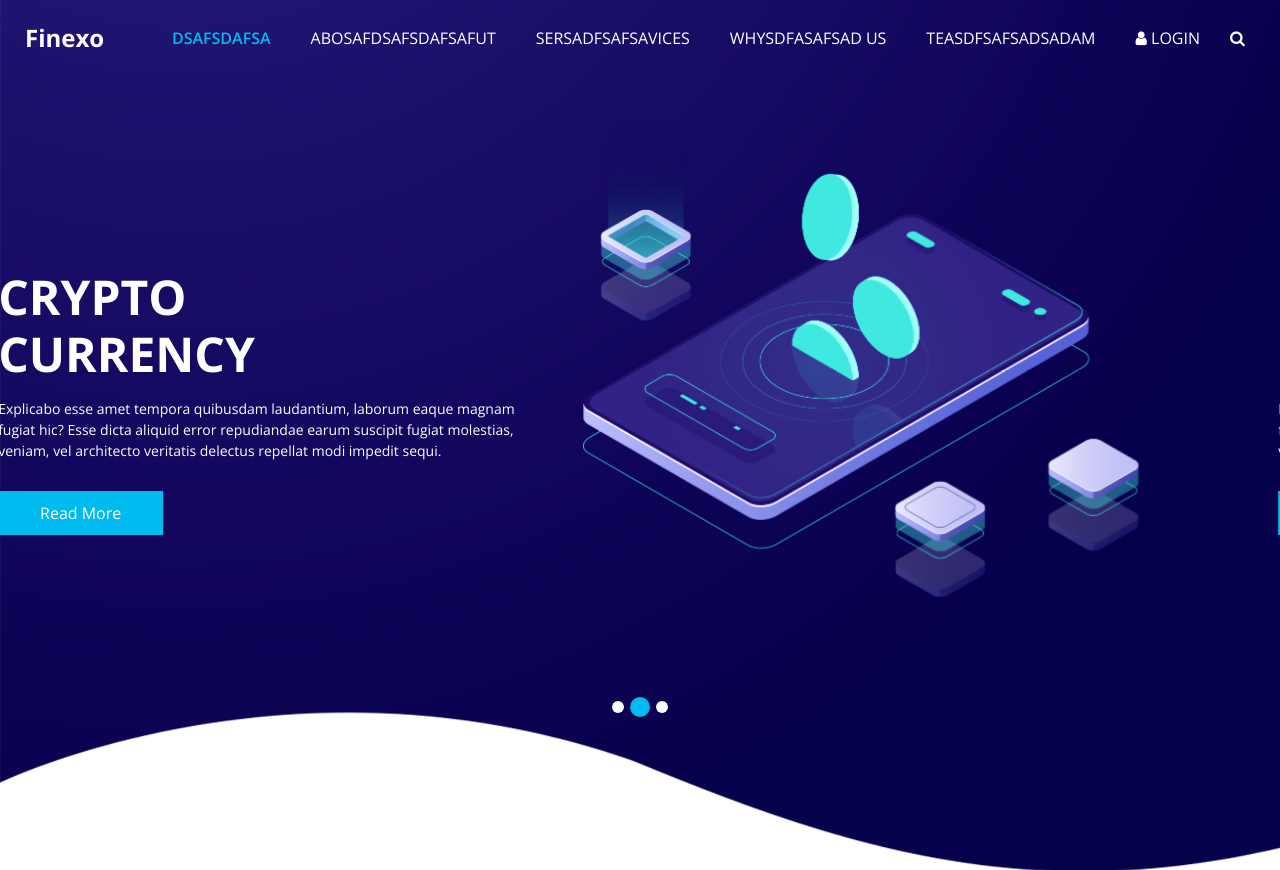
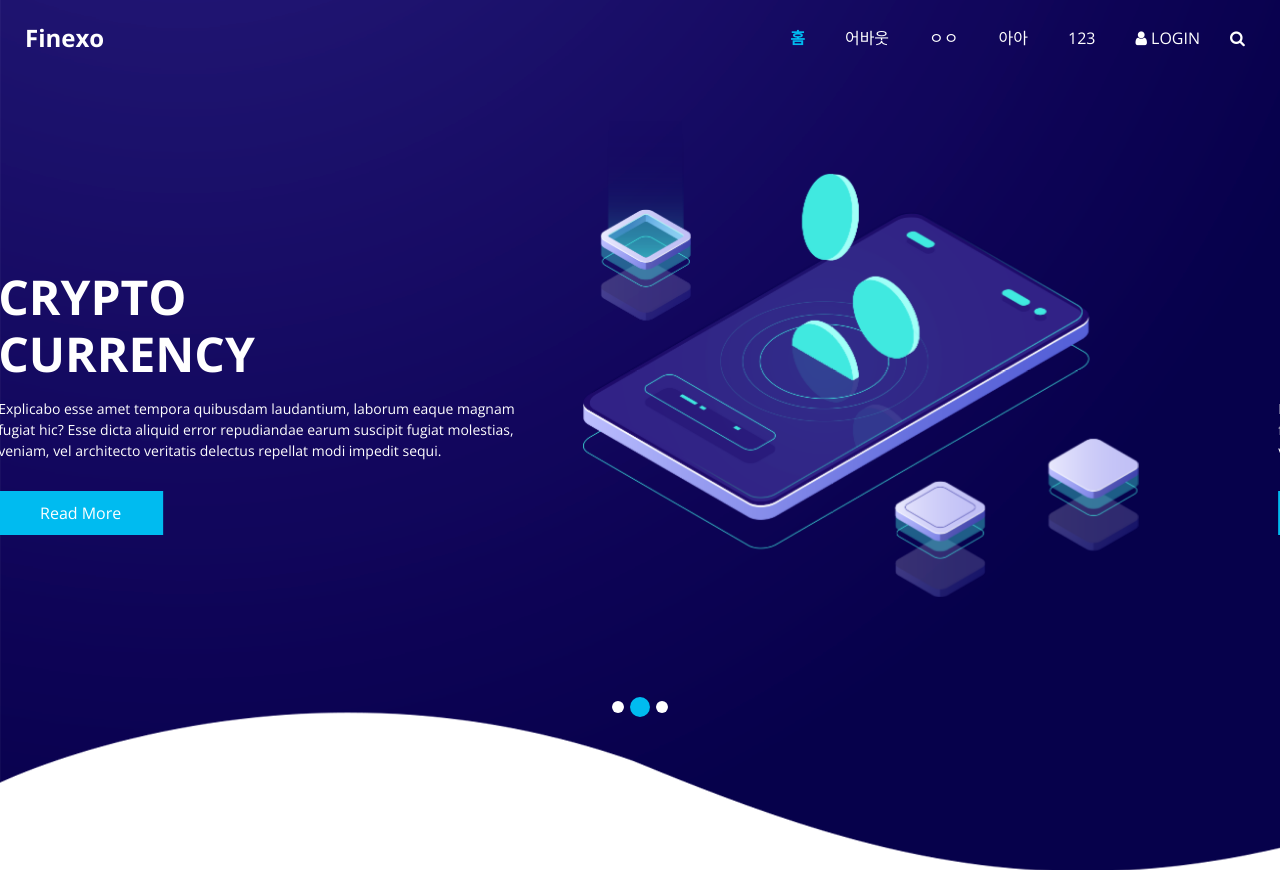
Before and after one commit to geon12333/new, a plain HTML site: page index.html in a window 1280 px wide. Shown: the top 870 px of the page. Drawn offline with nearby package versions, Linux system fonts and the light colour scheme; some packages are replaced by stand-ins of ours.

Commit message:
Add files via upload

```diff
--- a/index.html
+++ b/index.html
@@ -61,19 +61,19 @@
           <div class="collapse navbar-collapse" id="navbarSupportedContent">
             <ul class="navbar-nav  ">
               <li class="nav-item active">
-                <a class="nav-link" href="index.html">dsafsdafsa <span class="sr-only">(current)</span></a>
+                <a class="nav-link" href="index.html"> 홈<span class="sr-only">(current)</span></a>
               </li>
               <li class="nav-item">
-                <a class="nav-link" href="about.html"> Abosafdsafsdafsafut</a>
+                <a class="nav-link" href="about.html"> 어바웃</a>
               </li>
               <li class="nav-item">
-                <a class="nav-link" href="service.html">Sersadfsafsavices</a>
+                <a class="nav-link" href="service.html"> ㅇㅇ</a>
               </li>
               <li class="nav-item">
-                <a class="nav-link" href="why.html">Whysdfasafsad Us</a>
+                <a class="nav-link" href="why.html"> 아아</a>
               </li>
               <li class="nav-item">
-                <a class="nav-link" href="team.html">Teasdfsafsadsadam</a>
+                <a class="nav-link" href="team.html"> 123</a>
               </li>
               <li class="nav-item">
                 <a class="nav-link" href="#"> <i class="fa fa-user" aria-hidden="true"></i> Login</a>
```
